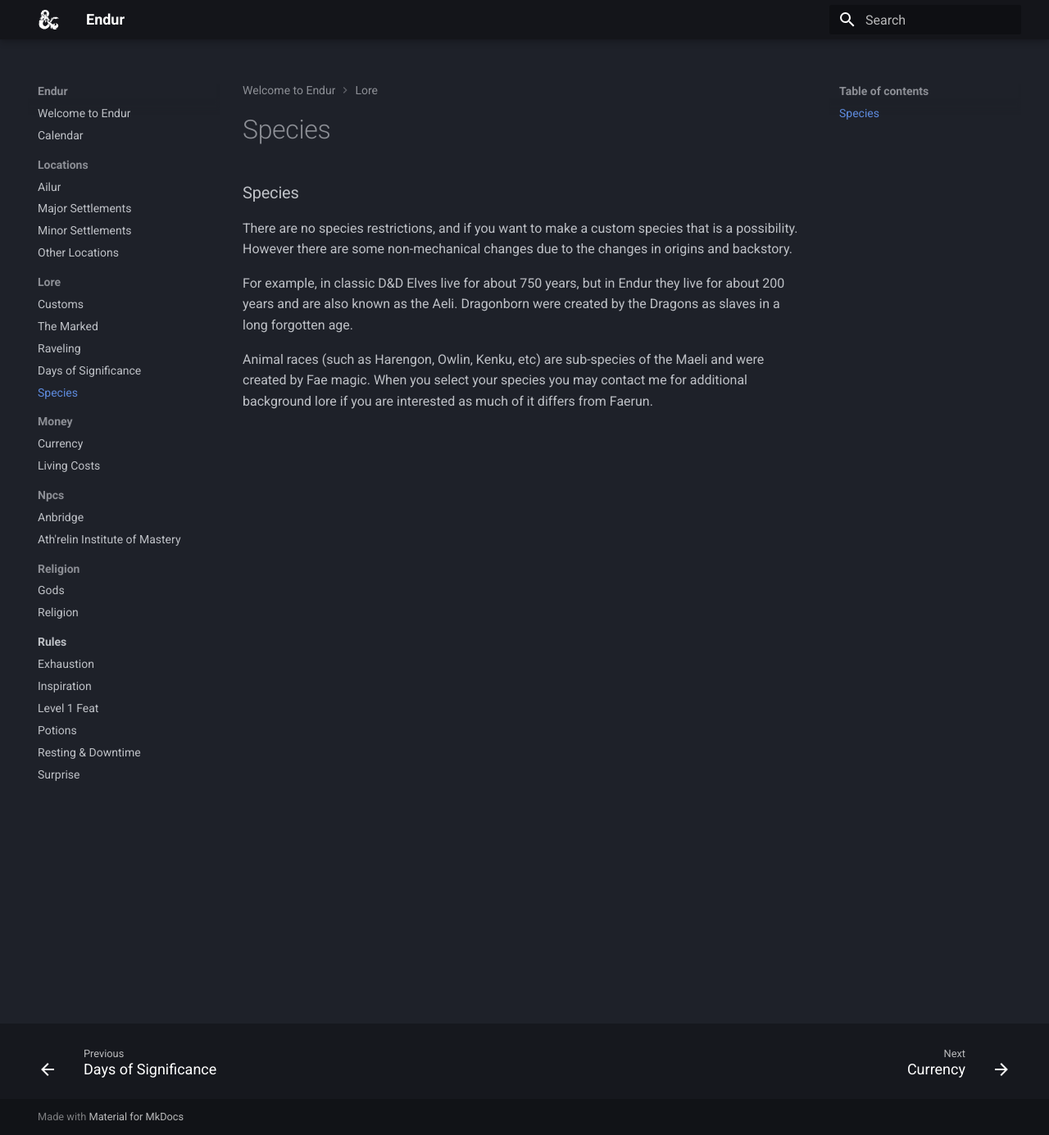
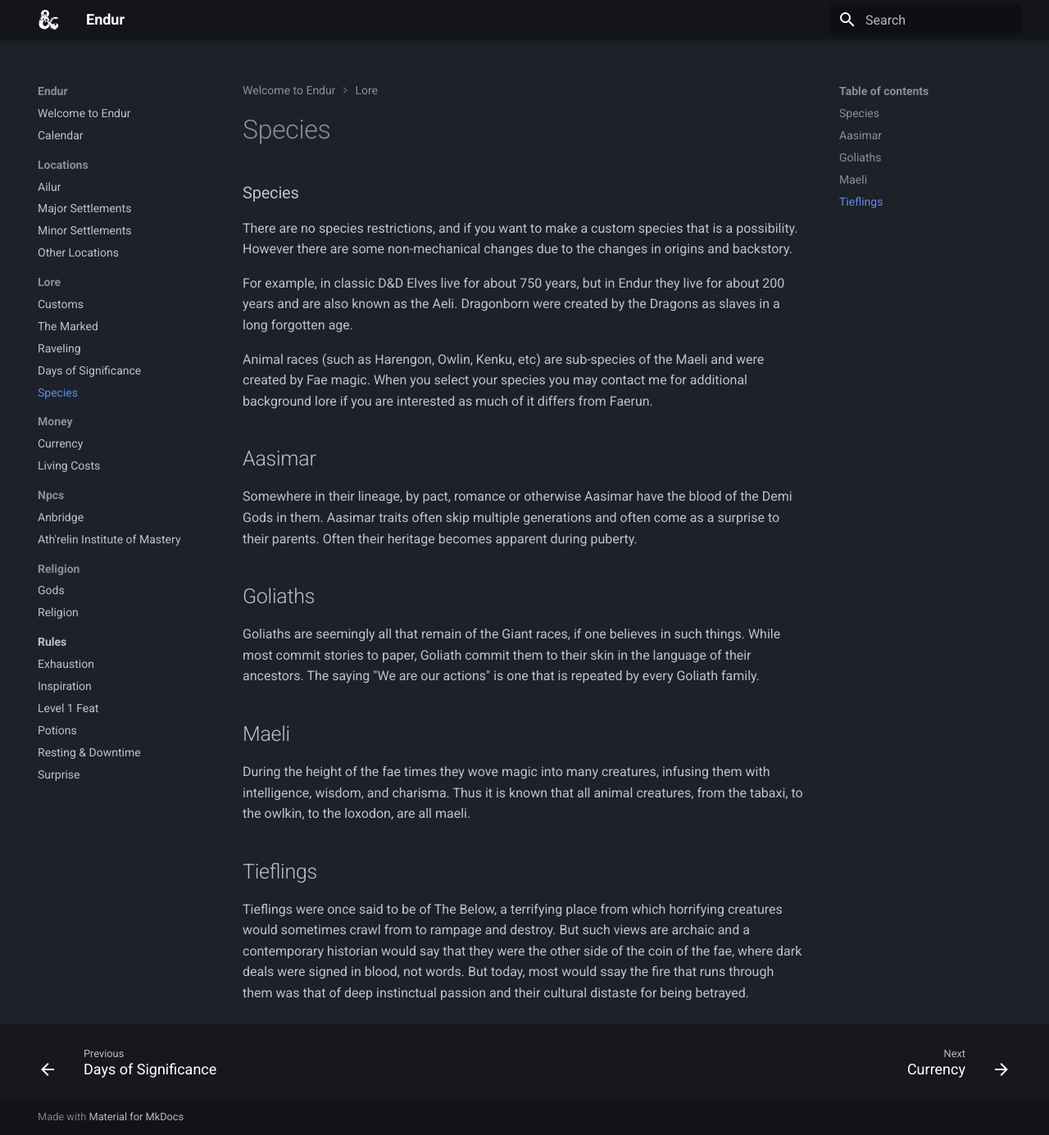
Before and after one commit to NeedsMoreGrey/DND, an MkDocs documentation site: the page built from docs/lore/species.md, in a window 1280 px wide and 1385 px high. Shown: the whole window at 82% size. Built offline with MkDocs 1.6.1 and Material for MkDocs 9.7.7, drawn with Linux system fonts in a browser that asks for light colours.

Commit message:
Added Aasimar, Goliath, Maeli, and Tieflings

```diff
--- a/docs/lore/species.md
+++ b/docs/lore/species.md
@@ -4,3 +4,15 @@ There are no species restrictions, and if you want to make a custom species that
 For example, in classic D&D Elves live for about 750 years, but in Endur they live for about 200 years and are also known as the Aeli. Dragonborn were created by the Dragons as slaves in a long forgotten age.
 
 Animal races (such as Harengon, Owlin, Kenku, etc) are sub-species of the Maeli and were created by Fae magic. When you select your species you may contact me for additional background lore if you are interested as much of it differs from Faerun.
+
+## Aasimar
+Somewhere in their lineage, by pact, romance or otherwise Aasimar have the blood of the Demi Gods in them. Aasimar traits often skip multiple generations and often come as a surprise to their parents. Often their heritage becomes apparent during puberty.
+
+## Goliaths
+Goliaths are seemingly all that remain of the Giant races, if one believes in such things. While most commit stories to paper, Goliath commit them to their skin in the language of their ancestors. The saying "We are our actions" is one that is repeated by every Goliath family.
+
+## Maeli
+During the height of the fae times they wove magic into many creatures, infusing them with intelligence, wisdom, and charisma. Thus it is known that all animal creatures, from the tabaxi, to the owlkin, to the loxodon, are all maeli.
+
+## Tieflings
+Tieflings were once said to be of The Below, a terrifying place from which horrifying creatures would sometimes crawl from to rampage and destroy. But such views are archaic and a contemporary historian would say that they were the other side of the coin of the fae, where dark deals were signed in blood, not words. But today, most would ssay the fire that runs through them was that of deep instinctual passion and their cultural distaste for being betrayed.
```
Also changed, not shown: docs/index.md (+1 -3 lines).
